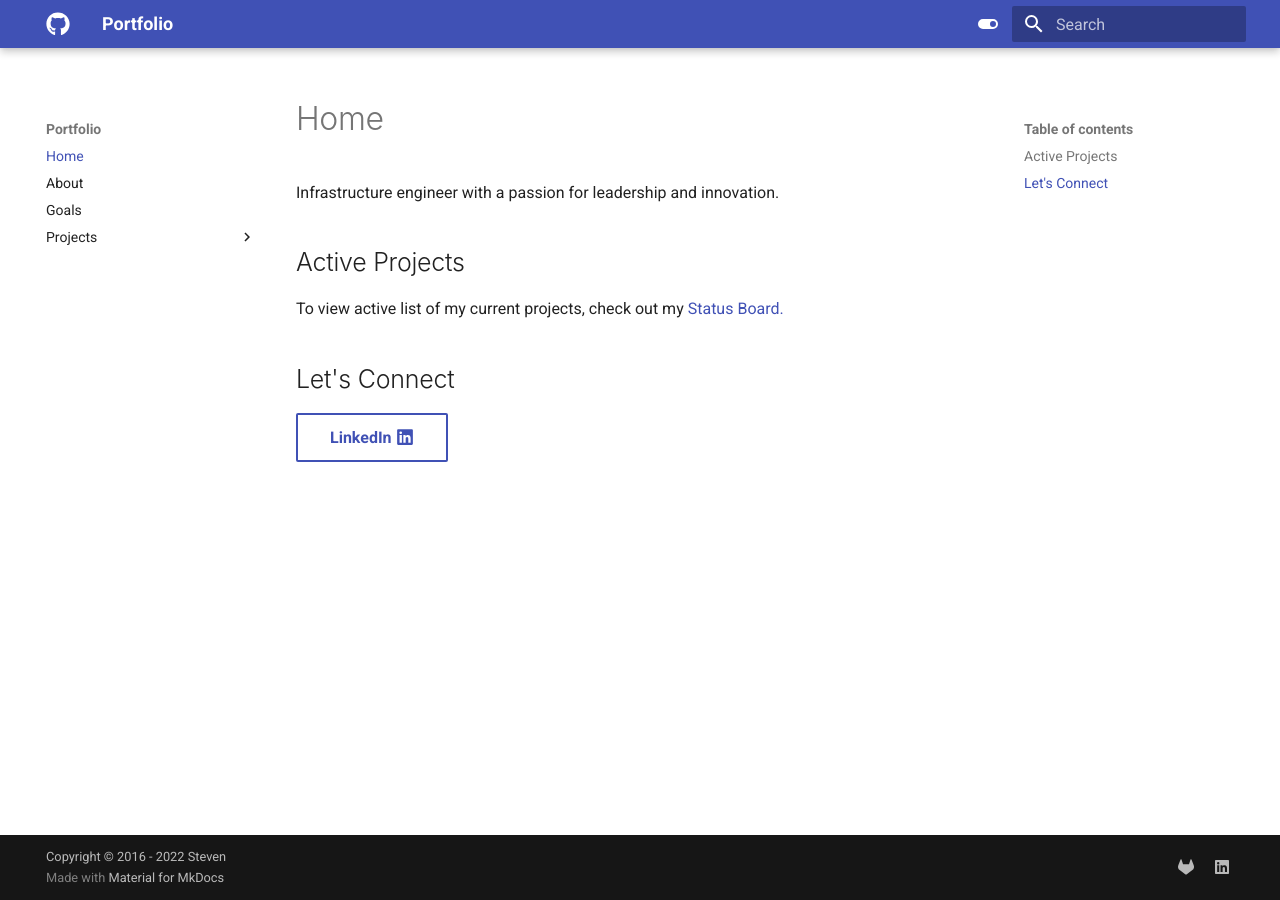
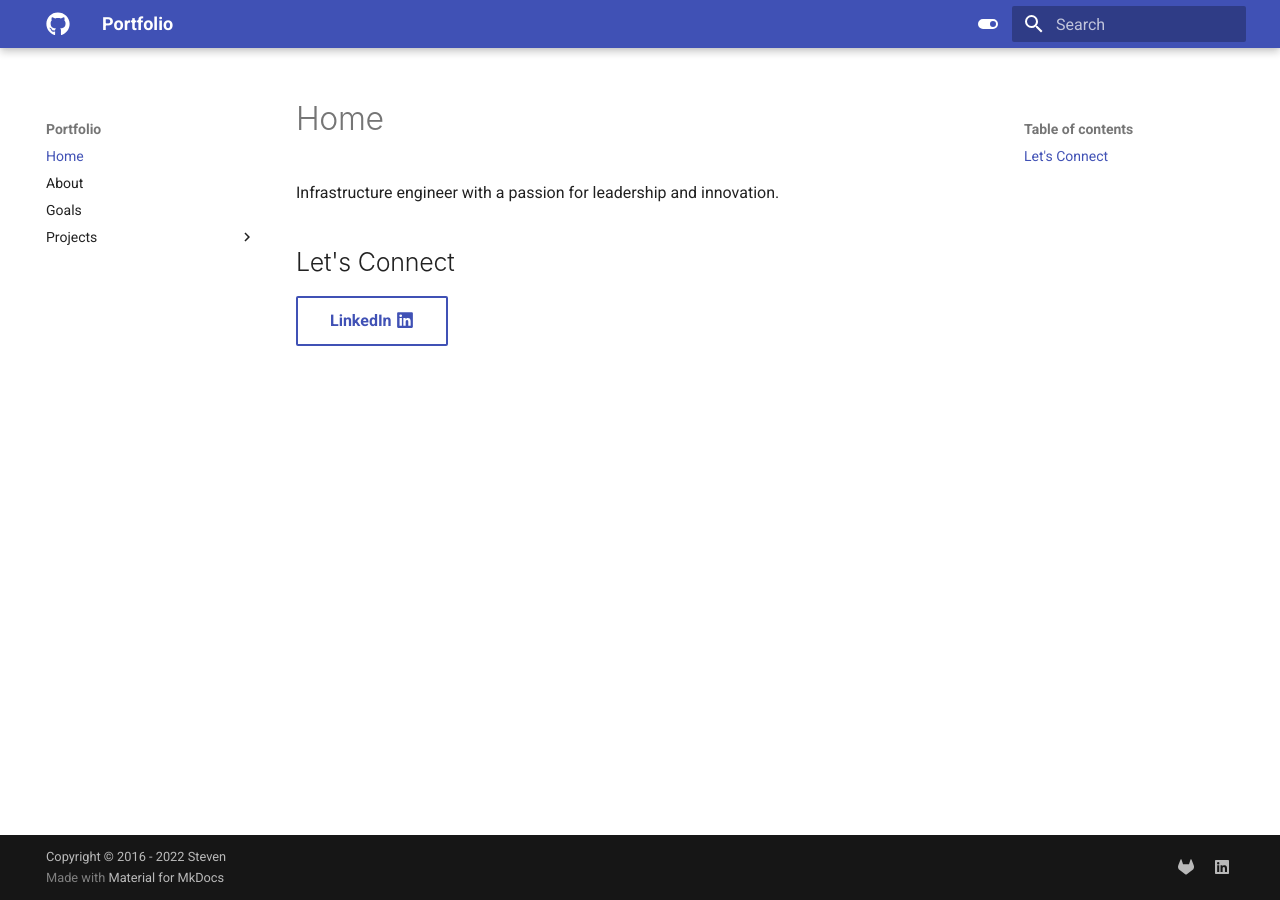
Before and after one commit to stevejoluc/stevejoluc.github.io, an MkDocs documentation site: the page built from docs/index.md, in a window 1280 px wide. Built offline with MkDocs 1.6.1 and Material for MkDocs 9.7.7, drawn with Linux system fonts in a browser that asks for light colours.

Commit message:
update type

```diff
--- a/docs/index.md
+++ b/docs/index.md
@@ -1,8 +1,5 @@
 # Home
 Infrastructure engineer with a passion for leadership and innovation.
 
-## Active Projects
- To view active list of my current projects, check out my [Status Board.](https://github.com/users/stevejoluc/projects/2#column-16610887)
-
 ## Let's Connect
 [LinkedIn :fontawesome-brands-linkedin:](https://www.linkedin.com/in/steven-lucero/){ .md-button }
```
